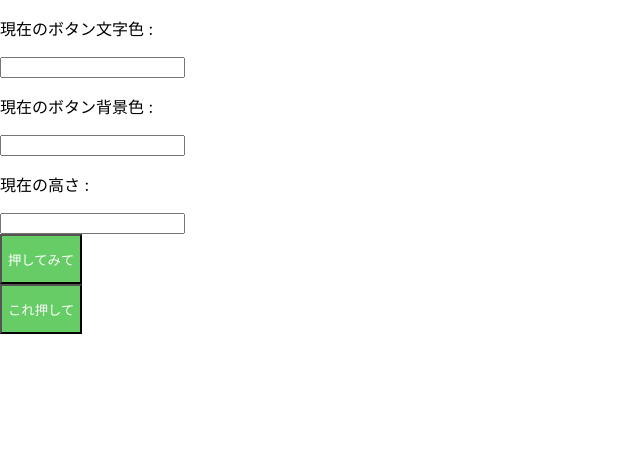
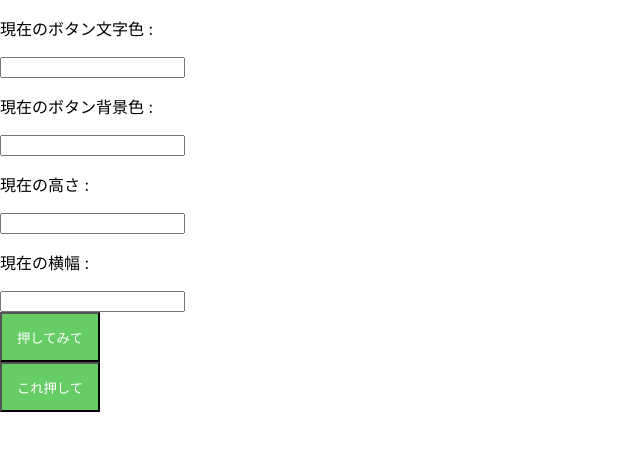
Before and after one commit to yusuke39/components, a React (Create React App) app: page / in a window 1280 px wide. Shown: the top 450 px of the page, without its empty margins (0-640 px from the left). Built offline with nearby package versions, Linux system fonts and the light colour scheme.

Commit message:
width追加

```diff
--- a/src/App.js
+++ b/src/App.js
@@ -6,6 +6,7 @@ const App = () => {
   const [color, setColor] = useState("");
   const [backgroundColor, setBackgroundColor] = useState("");
   const [height, setHeight] = useState("");
+  const [width, setWidth] = useState("");
 
   const changeColor = (e) => {
     setColor(() => e.target.value);
@@ -17,6 +18,10 @@ const App = () => {
 
   const changeheigt = (e) => {
     setHeight(() => e.target.value);
+  };
+
+  const changeWidth = (e) => {
+    setWidth(() => e.target.value);
   };
 
   return (
@@ -31,11 +36,14 @@ const App = () => {
       ></input>
       <p>現在の高さ : {height}</p>
       <input onChange={changeheigt} value={height} type="number"></input>
+      <p>現在の横幅 : {width}</p>
+      <input onChange={changeWidth} value={width} type="number"></input>
       <Button
         buttonName="押してみて"
         color={color}
         backgroundColor={backgroundColor}
         height={height}
+        width={width}
       />
       <Button
         buttonName="これ押して"
--- a/src/share/Button.js
+++ b/src/share/Button.js
@@ -1,9 +1,10 @@
 import "../css/share/Button.css";
 
 const Button = (props) => {
-  const ButtonStyle = (color, backgroundColor, height) => ({
+  const ButtonStyle = (color, backgroundColor, height, width) => ({
     color: color ? color : "#ffffff",
     height: height ? height : 50,
+    width: width ? width : 100,
     backgroundColor: backgroundColor ? backgroundColor : "#66CC66",
   });
 
@@ -13,7 +14,8 @@ const Button = (props) => {
         style={ButtonStyle(
           props.color,
           props.backgroundColor,
-          parseInt(props.height)
+          parseInt(props.height),
+          parseInt(props.width)
         )}
       >
         {props.buttonName}
```
